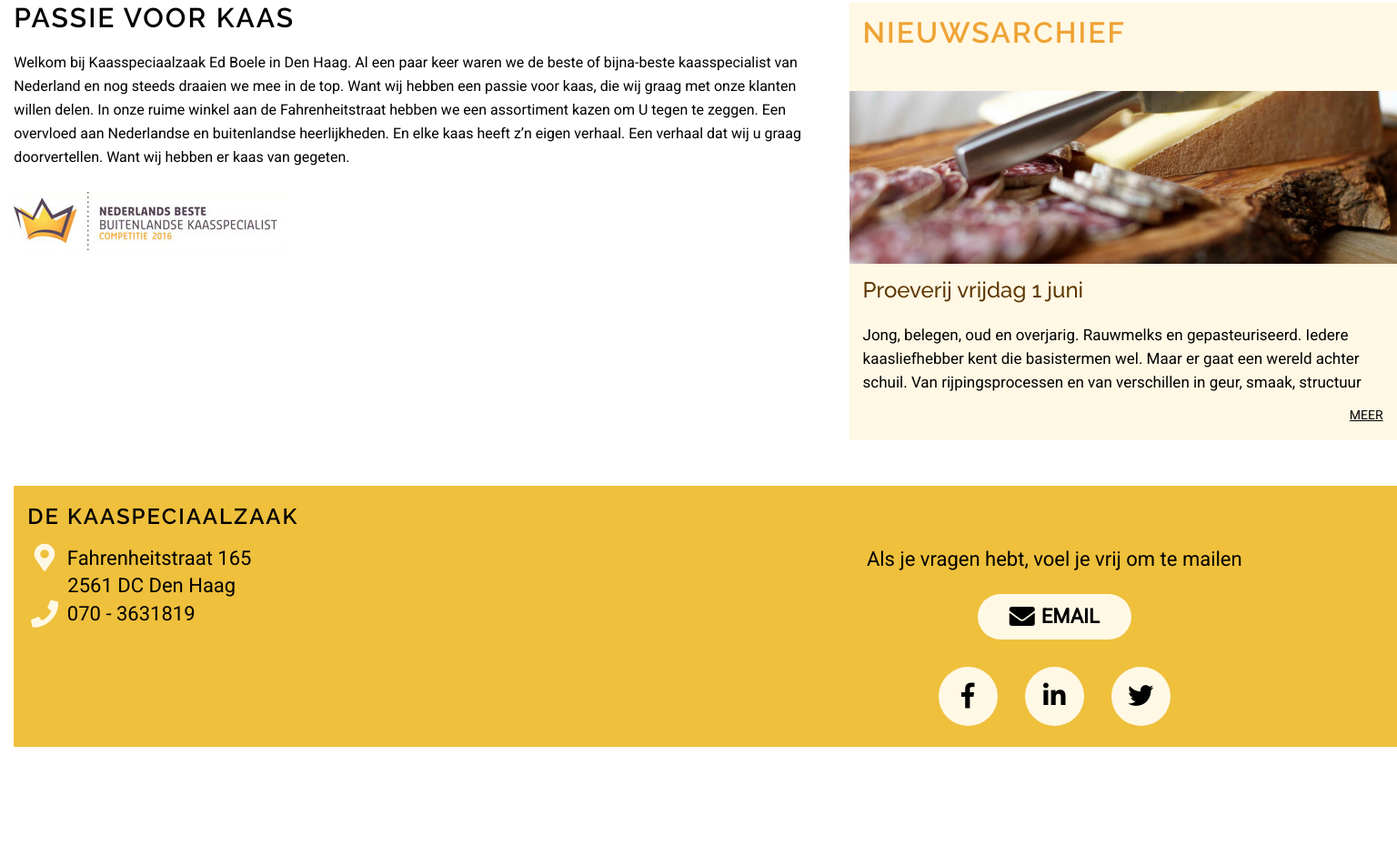
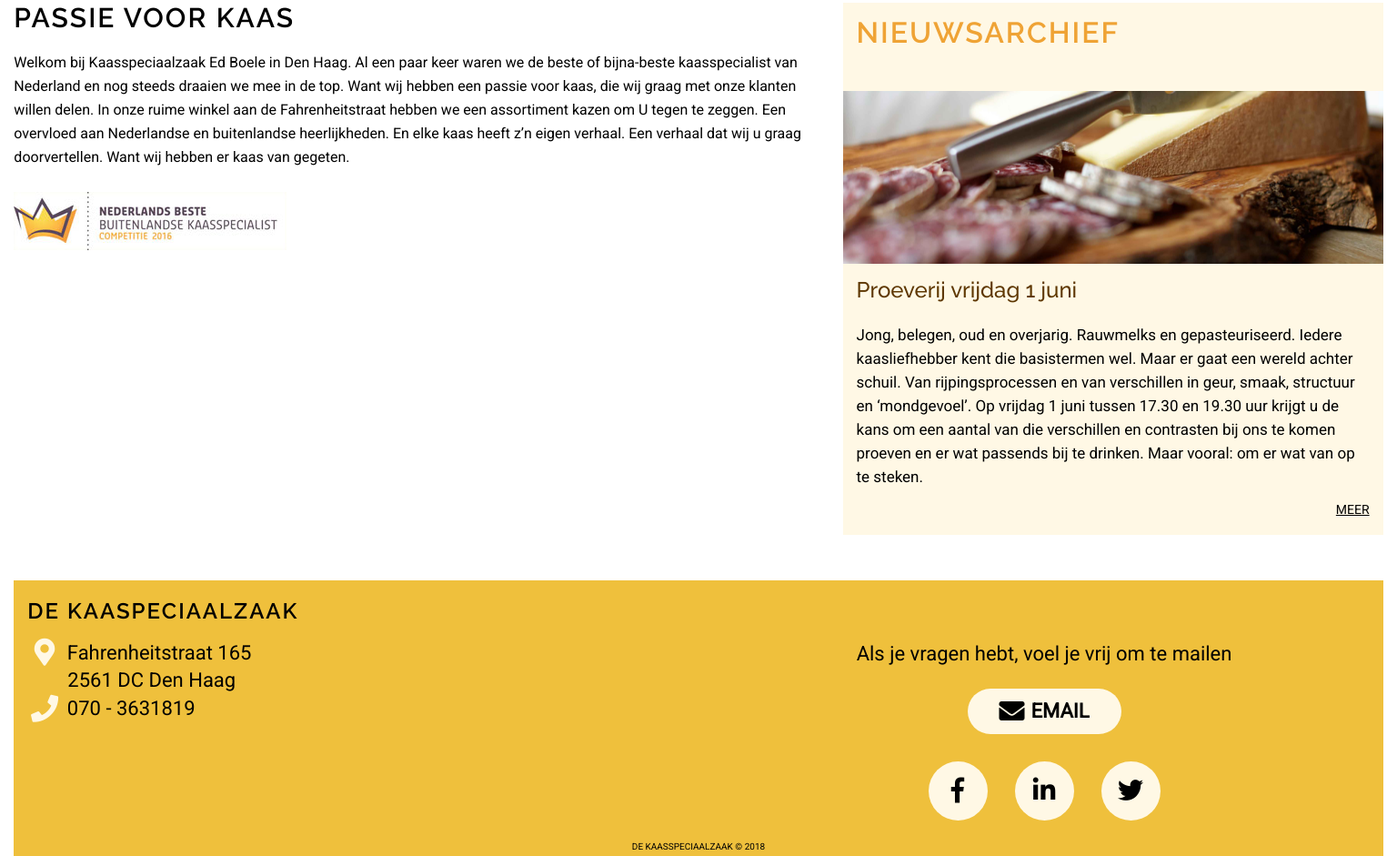
Before and after one commit to swu1337/ksz, a plain HTML site: page index.html in a window 1536 px wide. Shown: the part 685-1626 px from the top of the page at 91% size. Before the commit the page ends 1506 px from the top, so only its background shows below. Drawn offline with Linux system fonts and the light colour scheme.

Commit message:
desktop start

```diff
--- a/css/mediaqueries.css
+++ b/css/mediaqueries.css
@@ -35,7 +35,7 @@
     /* Navigation-End*/
 
     .container {
-        grid-column-gap: 15px;
+        grid-column-gap: 16px;
         width: 96%;
         grid-template-columns: 1fr 1fr;
         grid-template-areas:
@@ -137,12 +137,16 @@
 
     .container {
         width: 98%;
-        grid-template-columns: 60% 40%;
+        grid-template-columns: calc(60% - 8px) calc(40% - 8px);
         grid-template-areas:
         "header header"
         "team blogs"
         "passie nieuwsarchief"
         "footer footer"
+    }
+
+    .hide {
+        display: initial;
     }
 }
 
--- a/css/partials/footer.css
+++ b/css/partials/footer.css
@@ -98,3 +98,10 @@ footer .socials i {
     font-size: 28px;
     color: black;
 }
+
+footer > p {
+    text-align: center;
+    text-transform: uppercase;
+    font-size: 10px;
+    padding-bottom: 5px;
+}
--- a/index.html
+++ b/index.html
@@ -29,7 +29,7 @@
                 <nav>
                     <ul>
                         <li><a href="#">Home</a></li>
-                        <li><a href="#">Wie zijn we</a></li>
+                        <li><a href="#">Wie zijn wij</a></li>
                         <li><a href="#">Winkel</a></li>
                         <li><a href="#">Contact</a></li>
                         <li><a href="#">Gesproken kaas</a></li>
@@ -84,6 +84,7 @@
                         <a href="#"><div><i class="fab fa-twitter"></i></div></a>
                     </section>
                 </section>
+                <p>De kaasspeciaalzaak &copy; <span></span></p>
             </footer>
         </main>
     </main>
--- a/scripts/menu.js
+++ b/scripts/menu.js
@@ -1,6 +1,7 @@
 let menu = document.querySelector('.menu');
 let nav = document.querySelector('nav');
 let icn = document.querySelector('.menu-icn > i');
+let copyright = document.querySelector('footer > p span');
 
 menu.addEventListener('click', function(){
     if(nav.classList.contains('open')) {
@@ -13,3 +14,5 @@ menu.addEventListener('click', function(){
         icn.classList.add('fa-times');
     }
 });
+
+copyright.innerHTML = new Date().getFullYear();
```
